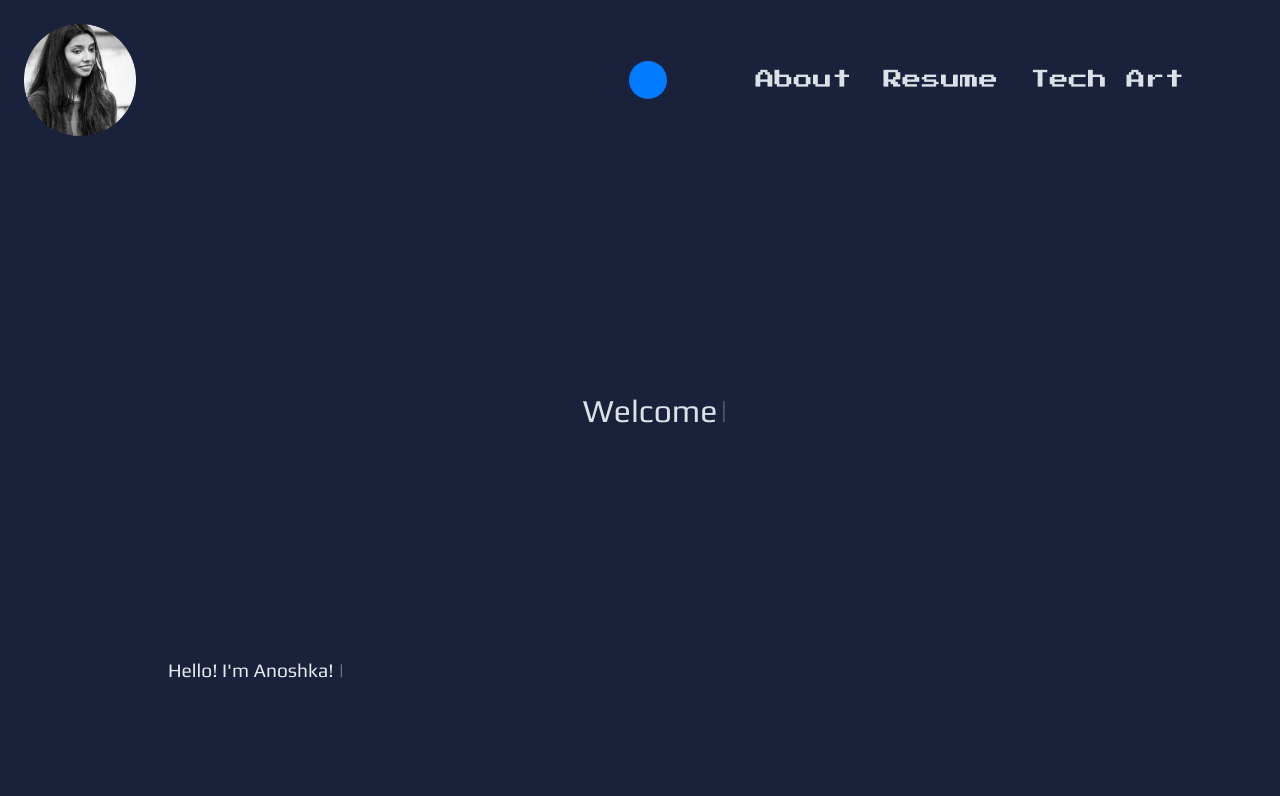
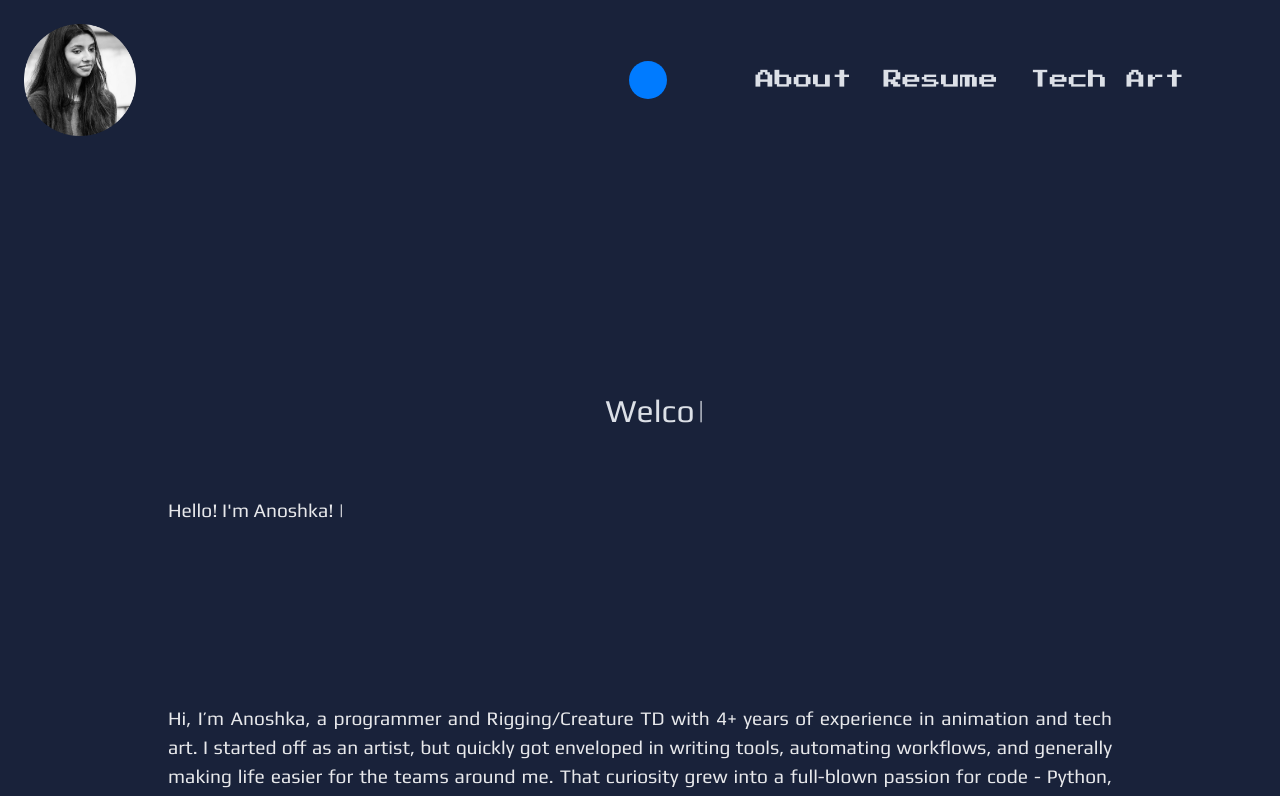
Before and after one commit to Anoshka/portfolio, a React (Vite) app: page / in a window 1280 px wide. Shown: the top 796 px of the page. Built offline with nearby package versions, Linux system fonts and the light colour scheme.

Commit message:
fixed padding issue

```diff
--- a/src/pages/LandingPage/LandingPage.scss
+++ b/src/pages/LandingPage/LandingPage.scss
@@ -21,7 +21,7 @@
       text-align: justify;
     }
     @include desktop {
-      padding: 10rem;
+      padding: 0 10rem 10rem;
     }
     @include monitor {
       font-size: 2.5rem;
```
